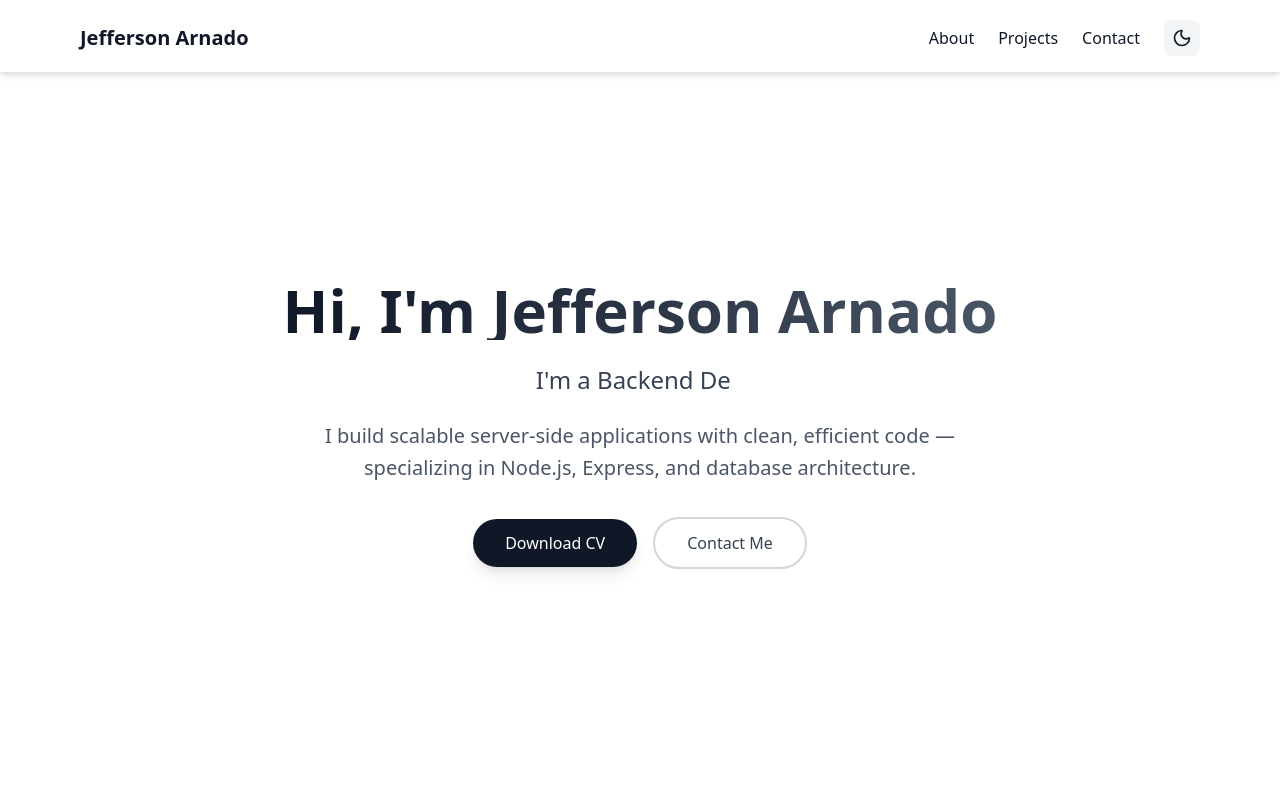
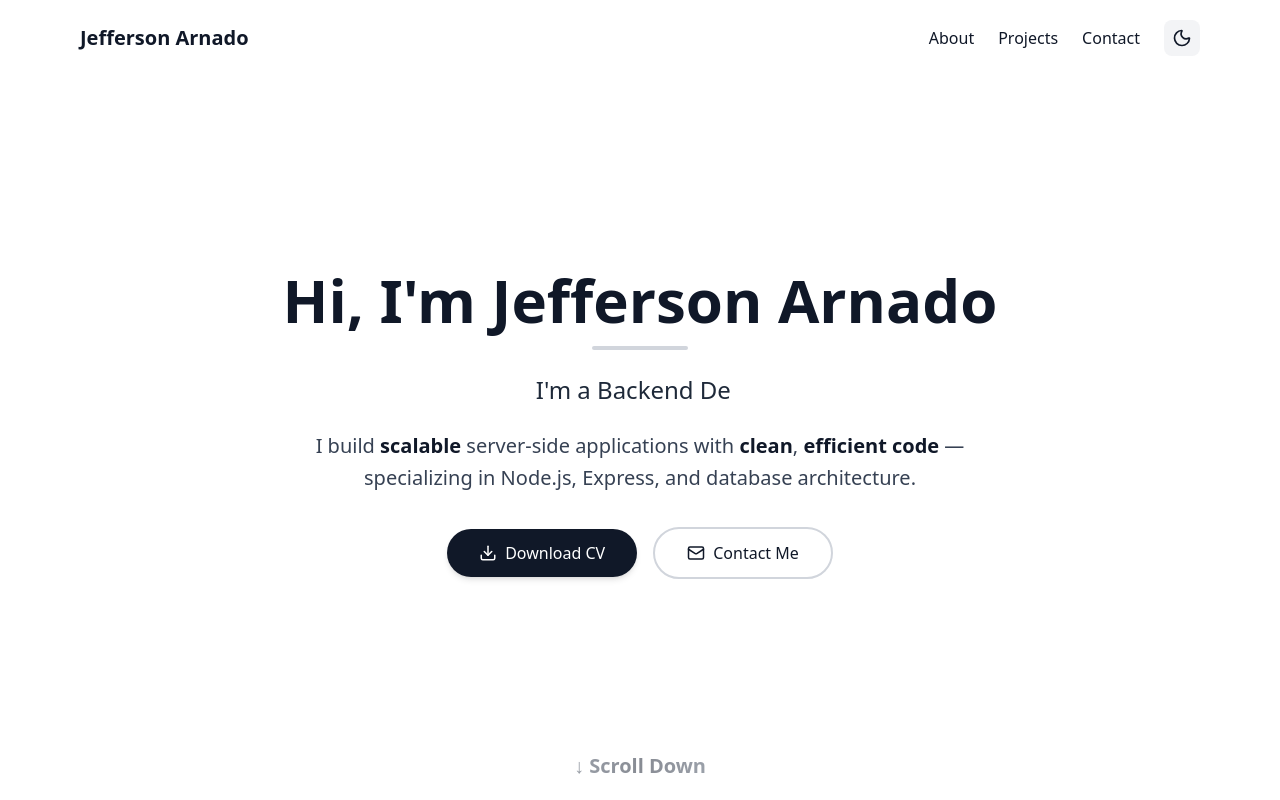
Before and after one commit to Jepjep18/web-app-portfolio, a React (Vite) app: page / in a window 1280 px wide. Shown: the top 800 px of the page. Built offline with nearby package versions, Linux system fonts and the light colour scheme.

Commit message:
update : modfiy hero and navbar section

```diff
--- a/index.html
+++ b/index.html
@@ -5,7 +5,7 @@
     <link rel="icon" type="image/svg+xml" href="/vite.svg" />
     <link href="https://fonts.googleapis.com/css2?family=Share+Tech+Mono&display=swap" rel="stylesheet">
     <meta name="viewport" content="width=device-width, initial-scale=1.0" />
-    <title>Vite + React</title>
+    <title>Jefferson Arnado's Portfolio</title>
   </head>
   <body>
     <div id="root"></div>
--- a/src/components/Hero.jsx
+++ b/src/components/Hero.jsx
@@ -1,9 +1,17 @@
 import { motion } from "framer-motion";
 import { TypeAnimation } from "react-type-animation";
+import { Download, Mail } from "lucide-react";
 
 const Hero = () => {
     return (
-        <section className="pt-32 pb-20 px-4 min-h-screen flex items-center justify-center bg-white dark:bg-gray-900 transition-colors duration-300">
+        <section className="relative pt-32 pb-20 px-4 min-h-screen flex items-center justify-center bg-white dark:bg-gray-100 transition-colors duration-300 overflow-hidden">
+            {/* Soft background blob */}
+            <div className="absolute top-[-10rem] left-[-10rem] w-[30rem] h-[30rem] bg-blue-100 rounded-full mix-blend-multiply filter blur-3xl opacity-20 animate-pulse -z-10" />
+            <div className="absolute bottom-[-5rem] right-[-5rem] w-[20rem] h-[20rem] bg-pink-100 rounded-full mix-blend-multiply filter blur-2xl opacity-20 animate-pulse -z-10" />
+
+            {/* Optional tech icons (replace with actual icons or images) */}
+            {/* <motion.img src="/icons/node.svg" alt="Node.js" className="absolute top-20 left-20 w-8 opacity-30" /> */}
+
             <motion.div
                 className="text-center max-w-3xl mx-auto"
                 initial={{ opacity: 0, y: 40 }}
@@ -11,13 +19,16 @@ const Hero = () => {
                 transition={{ duration: 0.6, ease: "easeOut" }}
             >
                 <motion.h2
-                    className="text-4xl md:text-6xl font-bold mb-6 bg-gradient-to-r from-gray-900 to-gray-600 dark:from-gray-100 dark:to-gray-400 bg-clip-text text-transparent"
+                    className="text-4xl md:text-6xl font-bold mb-4 text-gray-900 dark:text-gray-800"
                     initial={{ opacity: 0, y: 20 }}
                     animate={{ opacity: 1, y: 0 }}
                     transition={{ delay: 0.2, duration: 0.6 }}
                 >
                     Hi, I'm Jefferson Arnado
                 </motion.h2>
+
+                {/* Divider Line */}
+                <div className="w-24 h-1 bg-gray-300 mx-auto mb-6 rounded-full"></div>
 
                 <TypeAnimation
                     sequence={[
@@ -32,16 +43,16 @@ const Hero = () => {
                     wrapper="h3"
                     cursor={true}
                     repeat={Infinity}
-                    className="text-xl md:text-2xl text-gray-700 dark:text-gray-300 mb-6 font-medium"
+                    className="text-xl md:text-2xl text-gray-800 dark:text-gray-700 mb-6 font-medium"
                 />
 
                 <motion.p
-                    className="text-gray-600 dark:text-gray-400 text-lg md:text-xl mb-8 leading-relaxed max-w-2xl mx-auto"
+                    className="text-gray-700 dark:text-gray-600 text-lg md:text-xl mb-8 leading-relaxed max-w-2xl mx-auto"
                     initial={{ opacity: 0, y: 20 }}
                     animate={{ opacity: 1, y: 0 }}
                     transition={{ delay: 0.6, duration: 0.5 }}
                 >
-                    I build scalable server-side applications with clean, efficient code — specializing in Node.js, Express, and database architecture.
+                    I build <span className="font-semibold text-gray-900 dark:text-gray-800">scalable</span> server-side applications with <span className="font-semibold text-gray-900 dark:text-gray-800">clean</span>, <span className="font-semibold text-gray-900 dark:text-gray-800">efficient code</span> — specializing in Node.js, Express, and database architecture.
                 </motion.p>
 
                 <motion.div
@@ -53,19 +64,34 @@ const Hero = () => {
                     <a
                         href="/Jefferson Arnado - Resume.pdf"
                         download
-                        className="bg-gray-900 dark:bg-gray-100 dark:text-gray-900 text-white px-8 py-3 rounded-full hover:bg-gray-800 dark:hover:bg-white transition-all duration-200 hover:scale-105 shadow-lg hover:shadow-xl font-medium"
+                        className="flex items-center gap-2 bg-gray-900 text-white px-8 py-3 rounded-full hover:bg-gray-800 transition-all duration-200 hover:scale-105 shadow-md font-medium"
                     >
+                        <Download size={18} />
                         Download CV
                     </a>
 
                     <a
                         href="mailto:you@example.com"
-                        className="text-gray-700 dark:text-gray-200 px-8 py-3 border-2 border-gray-300 dark:border-gray-600 rounded-full hover:border-gray-900 dark:hover:border-white hover:text-gray-900 dark:hover:text-white transition-all duration-200 hover:scale-105 font-medium"
+                        className="flex items-center gap-2 text-gray-900 dark:text-gray-800 px-8 py-3 border-2 border-gray-300 hover:border-gray-900 hover:text-black rounded-full transition-all duration-200 hover:scale-105 font-medium"
                     >
+                        <Mail size={18} />
                         Contact Me
                     </a>
                 </motion.div>
             </motion.div>
+
+            {/* Scroll down indicator */}
+            <a href="#about">
+                <motion.div
+                    className="cursor-pointer absolute bottom-6 left-1/2 transform -translate-x-1/2 text-lg md:text-xl font-bold bg-gradient-to-r from-gray-700 via-gray-900 to-gray-700 text-transparent bg-clip-text hover:scale-110 transition-all duration-300"
+                    initial={{ opacity: 0 }}
+                    animate={{ opacity: 1, y: [0, 10, 0] }}
+                    transition={{ repeat: Infinity, duration: 2 }}
+                >
+                    ↓ Scroll Down
+                </motion.div>
+            </a>
+
         </section>
     );
 };
--- a/src/components/Navbar.jsx
+++ b/src/components/Navbar.jsx
@@ -23,7 +23,7 @@ const Navbar = () => {
     };
 
     return (
-        <header className="fixed top-0 left-0 w-full bg-white dark:bg-gray-900 z-50 shadow-md border-b border-gray-200 dark:border-gray-700 transition-colors duration-200">
+        <header className="fixed top-0 left-0 w-full bg-white dark:bg-gray-900 z-50 transition-colors duration-200">
             <div className="w-full h-1" />
             <nav className="max-w-6xl mx-auto px-4 py-4 flex justify-between items-center">
                 <h1 className="text-xl font-bold text-gray-900 dark:text-white transition-colors duration-200">
--- a/src/index.css
+++ b/src/index.css
@@ -1,5 +1,9 @@
 @import "tailwindcss";
 
 
+html {
+  scroll-behavior: smooth;
+}
+
 
 /* Your custom CSS can go after this */
```
Also changed, not shown: public/pfp.jpg (added).
